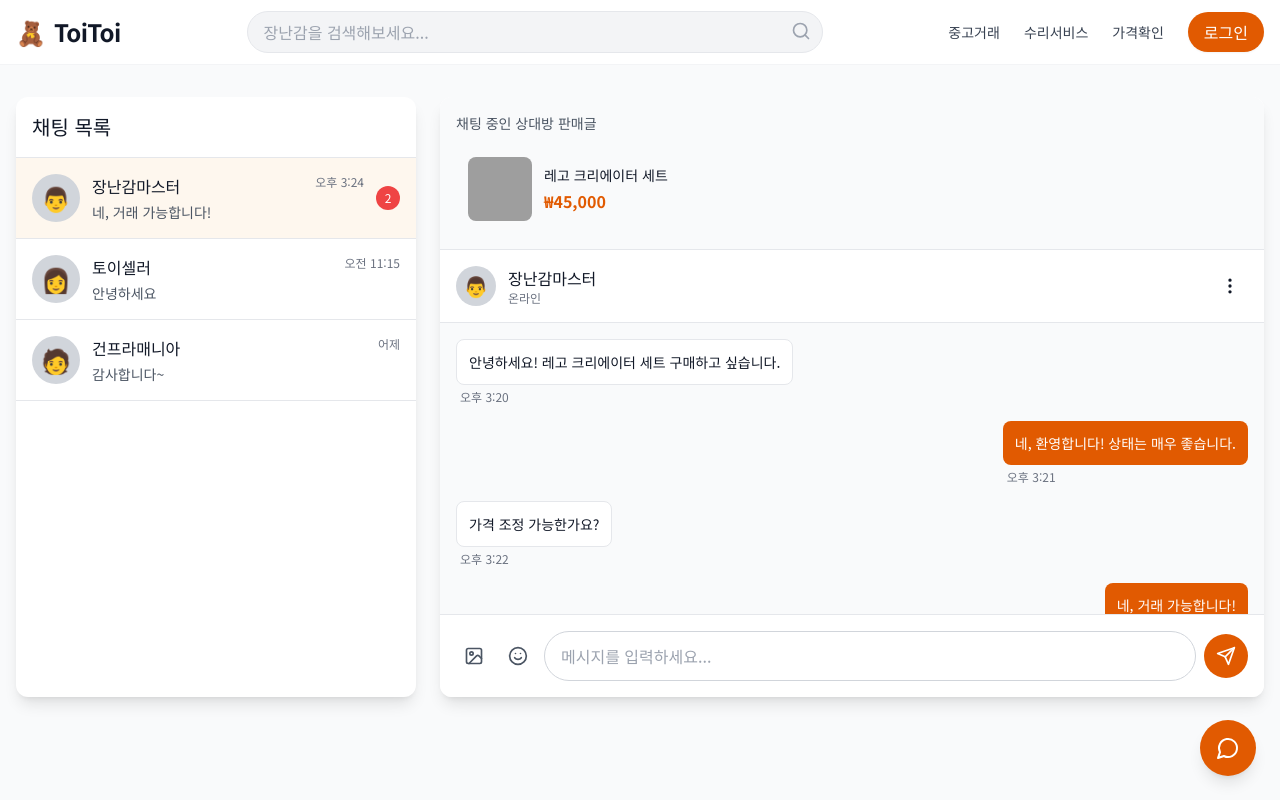
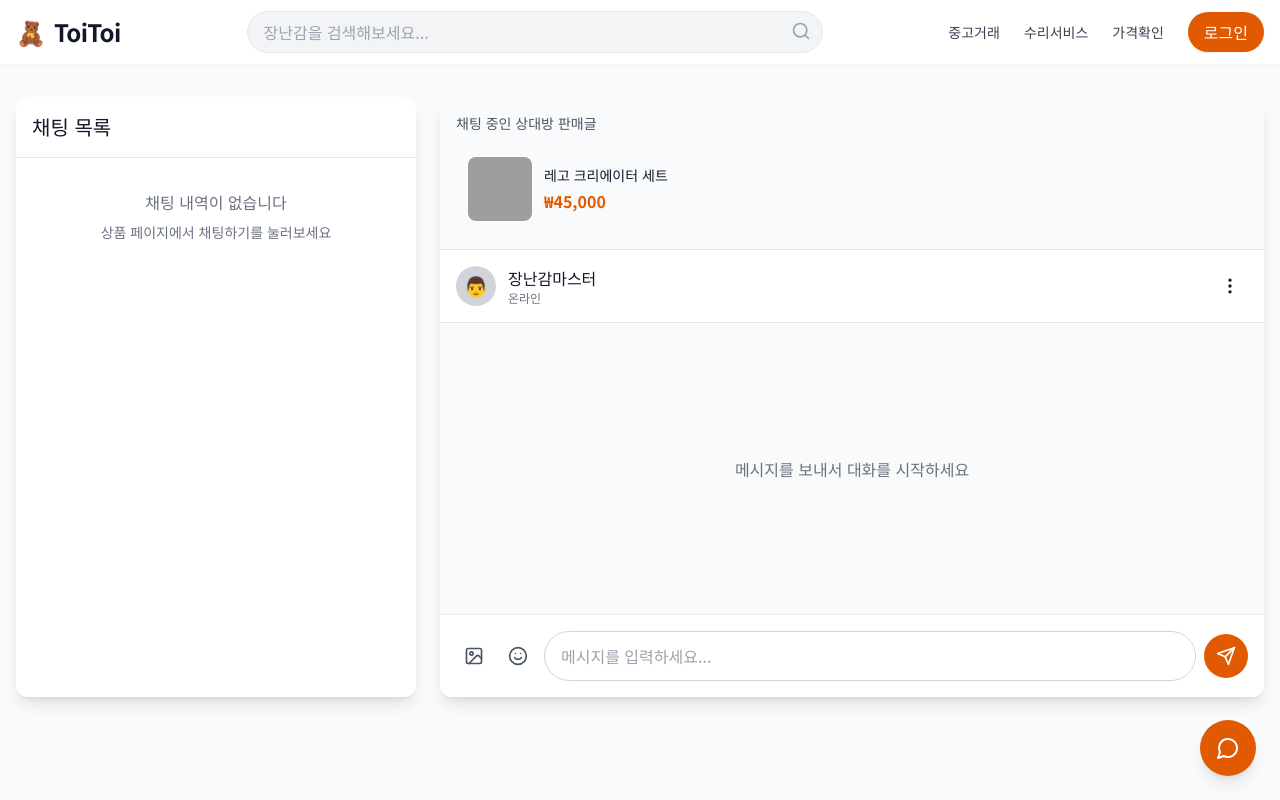
Before and after one commit to soyeoung1/ToiToi, a React (Vite) app in the folder frontend/: page /chat in a window 1280 px wide. Shown: the top 800 px of the page. Built offline with nearby package versions, Linux system fonts and the light colour scheme; grey boxes are pictures that could not be loaded.

Commit message:
feat: implement working chat functionality with localStorage persistence

```diff
--- a/frontend/src/pages/ChatPage.tsx
+++ b/frontend/src/pages/ChatPage.tsx
@@ -1,73 +1,121 @@
-import { useState } from "react";
-import { Link } from "react-router-dom";
+import { useState, useEffect } from "react";
+import { Link, useSearchParams } from "react-router-dom";
 import { Send, Image, Smile, MoreVertical } from "lucide-react";
-import { items, getUserById } from "../data/mockData";
+import { items, getUserById, getItemById } from "../data/mockData";
+
+interface Message {
+  id: number;
+  sender: "me" | "other";
+  text: string;
+  time: string;
+}
+
+interface Chat {
+  id: number;
+  itemId: number;
+  userId: string;
+  messages: Message[];
+  lastMessage: string;
+  time: string;
+  unread: number;
+}
 
 export default function ChatPage() {
-  const [selectedChat, setSelectedChat] = useState(1);
+  const [searchParams] = useSearchParams();
+  const itemIdParam = searchParams.get("itemId");
+
+  const [chats, setChats] = useState<Chat[]>([]);
+  const [selectedChat, setSelectedChat] = useState<number | null>(null);
   const [message, setMessage] = useState("");
 
-  // 샘플 데이터 - 첫 번째 아이템 사용
-  const chatItem = items[0];
-  const chatItemSeller = getUserById(chatItem.sellerId);
+  // Load chats from localStorage
+  useEffect(() => {
+    const savedChats = localStorage.getItem("toi_chats");
+    if (savedChats) {
+      const parsedChats = JSON.parse(savedChats);
+      setChats(parsedChats);
 
-  const chatList = [
-    {
-      id: 1,
-      user: getUserById("user1").name,
-      lastMessage: "네, 거래 가능합니다!",
-      time: "오후 3:24",
-      unread: 2,
-      avatar: getUserById("user1").avatar,
-    },
-    {
-      id: 2,
-      user: getUserById("user2").name,
-      lastMessage: "안녕하세요",
-      time: "오전 11:15",
+      // If itemId is provided, select that chat or create new one
+      if (itemIdParam) {
+        const existingChat = parsedChats.find(
+          (c: Chat) => c.itemId === Number(itemIdParam)
+        );
+        if (existingChat) {
+          setSelectedChat(existingChat.id);
+        } else {
+          // Create new chat
+          const newChat: Chat = {
+            id: Date.now(),
+            itemId: Number(itemIdParam),
+            userId: getItemById(Number(itemIdParam))?.sellerId || "user1",
+            messages: [],
+            lastMessage: "",
+            time: new Date().toLocaleTimeString("ko-KR", {
+              hour: "2-digit",
+              minute: "2-digit",
+            }),
             unread: 0,
-      avatar: getUserById("user2").avatar,
-    },
-    {
-      id: 3,
-      user: getUserById("user3").name,
-      lastMessage: "감사합니다~",
-      time: "어제",
+          };
+          const updatedChats = [newChat, ...parsedChats];
+          setChats(updatedChats);
+          setSelectedChat(newChat.id);
+          localStorage.setItem("toi_chats", JSON.stringify(updatedChats));
+        }
+      } else if (parsedChats.length > 0) {
+        setSelectedChat(parsedChats[0].id);
+      }
+    } else if (itemIdParam) {
+      // No saved chats, create first one
+      const newChat: Chat = {
+        id: Date.now(),
+        itemId: Number(itemIdParam),
+        userId: getItemById(Number(itemIdParam))?.sellerId || "user1",
+        messages: [],
+        lastMessage: "",
+        time: new Date().toLocaleTimeString("ko-KR", {
+          hour: "2-digit",
+          minute: "2-digit",
+        }),
         unread: 0,
-      avatar: getUserById("user3").avatar,
-    },
-  ];
+      };
+      setChats([newChat]);
+      setSelectedChat(newChat.id);
+      localStorage.setItem("toi_chats", JSON.stringify([newChat]));
+    }
+  }, [itemIdParam]);
 
-  const messages = [
-    {
-      id: 1,
-      sender: "other",
-      text: "안녕하세요! 레고 크리에이터 세트 구매하고 싶습니다.",
-      time: "오후 3:20",
-    },
-    {
-      id: 2,
-      sender: "me",
-      text: "네, 환영합니다! 상태는 매우 좋습니다.",
-      time: "오후 3:21",
-    },
-    {
-      id: 3,
-      sender: "other",
-      text: "가격 조정 가능한가요?",
-      time: "오후 3:22",
-    },
-    {
-      id: 4,
-      sender: "me",
-      text: "네, 거래 가능합니다!",
-      time: "오후 3:24",
-    },
-  ];
+  const currentChat = chats.find((c) => c.id === selectedChat);
+  const chatItem = currentChat ? getItemById(currentChat.itemId) : items[0];
+  const chatItemSeller = chatItem
+    ? getUserById(chatItem.sellerId)
+    : getUserById("user1");
 
   const handleSendMessage = () => {
-    if (message.trim()) {
-      console.log("메시지 전송:", message);
+    if (message.trim() && currentChat) {
+      const newMessage: Message = {
+        id: Date.now(),
+        sender: "me",
+        text: message.trim(),
+        time: new Date().toLocaleTimeString("ko-KR", {
+          hour: "2-digit",
+          minute: "2-digit",
+        }),
+      };
+
+      const updatedChats = chats.map((chat) => {
+        if (chat.id === selectedChat) {
+          return {
+            ...chat,
+            messages: [...chat.messages, newMessage],
+            lastMessage: newMessage.text,
+            time: newMessage.time,
+          };
+        }
+        return chat;
+      });
+
+      setChats(updatedChats);
+      localStorage.setItem("toi_chats", JSON.stringify(updatedChats));
       setMessage("");
     }
   };
@@ -85,7 +133,17 @@ export default function ChatPage() {
               className="overflow-y-auto"
               style={{ maxHeight: "calc(100vh - 300px)" }}
             >
-              {chatList.map((chat) => (
+              {chats.length === 0 ? (
+                <div className="p-8 text-center text-gray-500">
+                  <p>채팅 내역이 없습니다</p>
+                  <p className="text-sm mt-2">
+                    상품 페이지에서 채팅하기를 눌러보세요
+                  </p>
+                </div>
+              ) : (
+                chats.map((chat) => {
+                  const user = getUserById(chat.userId);
+                  return (
                     <div
                       key={chat.id}
                       onClick={() => setSelectedChat(chat.id)}
@@ -95,17 +153,21 @@ export default function ChatPage() {
                     >
                       <div className="flex items-center gap-3">
                         <div className="w-12 h-12 bg-gray-300 rounded-full flex items-center justify-center flex-shrink-0">
-                      <span className="text-2xl">{chat.avatar}</span>
+                          <span className="text-2xl">
+                            {user?.avatar || "👤"}
+                          </span>
                         </div>
                         <div className="flex-1 min-w-0">
                           <div className="flex justify-between items-start mb-1">
-                        <h3 className="font-semibold truncate">{chat.user}</h3>
+                            <h3 className="font-semibold truncate">
+                              {user?.name || "알 수 없음"}
+                            </h3>
                             <span className="text-xs text-gray-500 ml-2">
                               {chat.time}
                             </span>
                           </div>
                           <p className="text-sm text-gray-600 truncate">
-                        {chat.lastMessage}
+                            {chat.lastMessage || "새 대화"}
                           </p>
                         </div>
                         {chat.unread > 0 && (
@@ -115,7 +177,9 @@ export default function ChatPage() {
                         )}
                       </div>
                     </div>
-              ))}
+                  );
+                })
+              )}
             </div>
           </div>
 
@@ -125,6 +189,7 @@ export default function ChatPage() {
             style={{ height: "calc(100vh - 200px)" }}
           >
             {/* 상대방 판매글 */}
+            {chatItem && (
               <div className="p-4 border-b border-gray-200 bg-gray-50">
                 <h3 className="text-sm font-semibold text-gray-600 mb-3">
                   채팅 중인 상대방 판매글
@@ -150,6 +215,7 @@ export default function ChatPage() {
                   </div>
                 </Link>
               </div>
+            )}
 
             {/* 채팅 헤더 */}
             <div className="p-4 border-b border-gray-200 flex justify-between items-center">
@@ -169,7 +235,12 @@ export default function ChatPage() {
 
             {/* 메시지 영역 */}
             <div className="flex-1 overflow-y-auto p-4 space-y-4 bg-gray-50">
-              {messages.map((msg) => (
+              {!currentChat || currentChat.messages.length === 0 ? (
+                <div className="flex items-center justify-center h-full text-gray-500">
+                  <p>메시지를 보내서 대화를 시작하세요</p>
+                </div>
+              ) : (
+                currentChat.messages.map((msg) => (
                   <div
                     key={msg.id}
                     className={`flex ${
@@ -195,7 +266,8 @@ export default function ChatPage() {
                       </p>
                     </div>
                   </div>
-              ))}
+                ))
+              )}
             </div>
 
             {/* 메시지 입력 */}
--- a/frontend/src/pages/ItemDetailPage.tsx
+++ b/frontend/src/pages/ItemDetailPage.tsx
@@ -124,7 +124,7 @@ export default function ItemDetailPage() {
                   <span>찜 {isLiked ? item.likes + 1 : item.likes}</span>
                 </button>
                 <Link
-                  to="/chat"
+                  to={`/chat?itemId=${item.id}`}
                   className="flex items-center justify-center gap-2 px-6 py-4 bg-primary-600 text-white rounded-lg font-semibold hover:bg-primary-700 transition"
                 >
                   <MessageCircle size={20} />
```
Also changed, not shown: 9 other files (tests, documents, lock files or other folders). Lines whose indentation alone changed are shown as unchanged.
